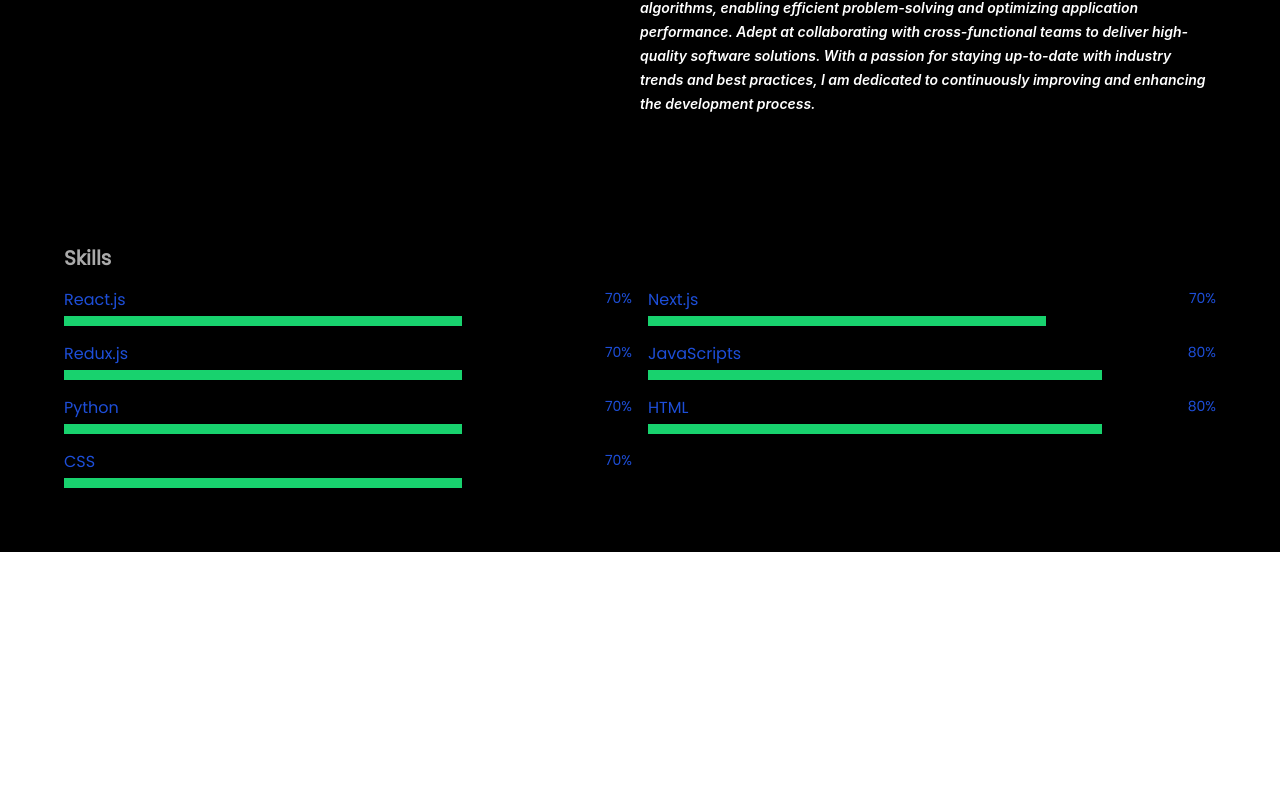
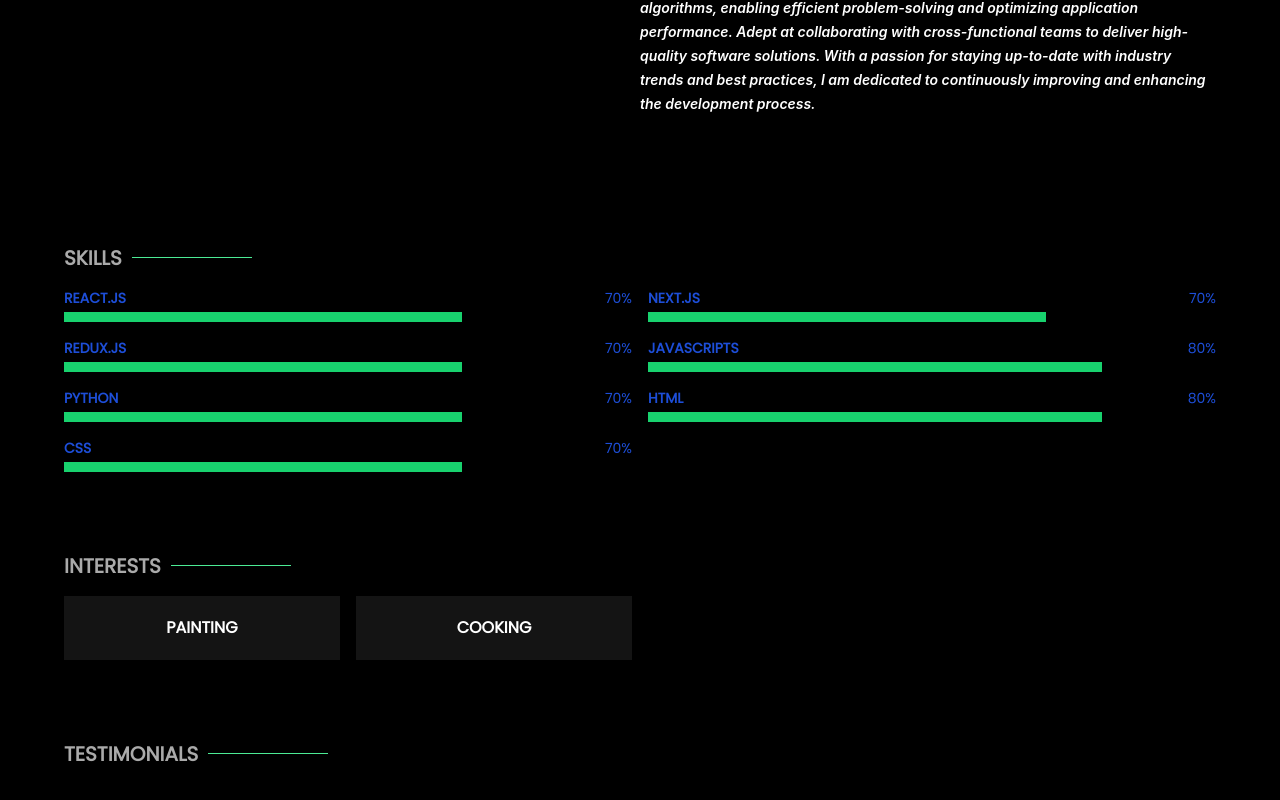
Before and after one commit to DeepakGoswami5/DevFolioShowcase, a React (Create React App) app: page /about in a window 1280 px wide. Shown: the part 352-1152 px from the top of the page. Before the commit the page ends 904 px from the top, so only its background shows below. Built offline with nearby package versions, Linux system fonts and the light colour scheme.

Commit message:
added carousel for testimony

```diff
--- a/src/App.css
+++ b/src/App.css
@@ -1,15 +1,32 @@
-.green-color{
+.green-color {
     color: #18d26e;
 }
-.green-color-bg{
+
+.green-color-bg {
     background: #18d26e;
 }
-.grey-color-bg{
+
+.grey-color-bg {
     background: (255, 255, 255, 0.15)
 }
-.grey-sub{
-    color:#aaaaaa;
+
+.grey-sub {
+    color: #aaaaaa;
 }
-.font-family-segoe{
-    font-family: -apple-system,BlinkMacSystemFont,"Segoe UI",Roboto,"Helvetica Neue",Arial,"Noto Sans",sans-serif,"Apple Color Emoji","Segoe UI Emoji","Segoe UI Symbol","Noto Color Emoji";
+
+.font-family-segoe {
+    font-family: -apple-system, BlinkMacSystemFont, "Segoe UI", Roboto, "Helvetica Neue", Arial, "Noto Sans", sans-serif, "Apple Color Emoji", "Segoe UI Emoji", "Segoe UI Symbol", "Noto Color Emoji";
 }
+
+.line {
+    content: "";
+    width: 120px;
+    height: 1px;
+    display: inline-block;
+    background: #4ceb95;
+    margin: 7px 10px
+}
+
+.bg-grey-08 {
+    background: rgba(255, 255, 255, 0.08);
+}
--- /dev/null
+++ b/src/components/carousel/index.jsx
@@ -0,0 +1,50 @@
+const Carousel = () => {
+    return (
+        <>
+            <div id="default-carousel" className="relative w-full" dataCarousel="slide">
+                <div className="relative h-56 overflow-hidden rounded-lg md:h-96">
+                    <div className="hidden duration-700 ease-in-out" dataCarouselItem>
+                        <img src="/images/batman-background-mobile.jpg" className="absolute block w-full -translate-x-1/2 -translate-y-1/2 top-1/2 left-1/2" alt="..." />
+                    </div>
+                    <div className="hidden duration-700 ease-in-out" dataCarouselItem>
+                        <img src="/images/batman-background-mobile.jpg" className="absolute block w-full -translate-x-1/2 -translate-y-1/2 top-1/2 left-1/2" alt="..." />
+                    </div>
+                    <div className="hidden duration-700 ease-in-out" dataCarouselItem>
+                        <img src="/images/batman-background-mobile.jpg" className="absolute block w-full -translate-x-1/2 -translate-y-1/2 top-1/2 left-1/2" alt="..." />
+                    </div>
+                    <div className="hidden duration-700 ease-in-out" dataCarouselItem>
+                        <img src="/images/batman-background-mobile.jpg" className="absolute block w-full -translate-x-1/2 -translate-y-1/2 top-1/2 left-1/2" alt="..." />
+                    </div>
+                    <div className="hidden duration-700 ease-in-out" dataCarouselItem>
+                        <img src="/images/batman-background-mobile.jpg" className="absolute block w-full -translate-x-1/2 -translate-y-1/2 top-1/2 left-1/2" alt="..." />
+                    </div>
+                </div>
+                <div className="absolute z-30 flex space-x-3 -translate-x-1/2 bottom-5 left-1/2">
+                    <button type="button" className="w-3 h-3 rounded-full" ariaCurrent="true" ariaLabel="Slide 1" dataCarouselSlideTo="0"></button>
+                    <button type="button" className="w-3 h-3 rounded-full" ariaCurrent="false" ariaLabel="Slide 2" dataCarouselSlideTo="1"></button>
+                    <button type="button" className="w-3 h-3 rounded-full" ariaCurrent="false" ariaLabel="Slide 3" dataCarouselSlideTo="2"></button>
+                    <button type="button" className="w-3 h-3 rounded-full" ariaCurrent="false" ariaLabel="Slide 4" dataCarouselSlideTo="3"></button>
+                    <button type="button" className="w-3 h-3 rounded-full" ariaCurrent="false" ariaLabel="Slide 5" dataCarouselSlideTo="4"></button>
+                </div>
+                <button type="button" className="absolute top-0 left-0 z-30 flex items-center justify-center h-full px-4 cursor-pointer group focus:outline-none" dataCarouselPrev>
+                    <span className="inline-flex items-center justify-center w-10 h-10 rounded-full bg-white/30 dark:bg-gray-800/30 group-hover:bg-white/50 dark:group-hover:bg-gray-800/60 group-focus:ring-4 group-focus:ring-white dark:group-focus:ring-gray-800/70 group-focus:outline-none">
+                        <svg className="w-4 h-4 text-white dark:text-gray-800" ariaHidden="true" xmlns="http://www.w3.org/2000/svg" fill="none" viewBox="0 0 6 10">
+                            <path stroke="currentColor" strokeLinecap="round" strokeLinejoin="round" strokeWidth="2" d="M5 1 1 5l4 4" />
+                        </svg>
+                        <span className="sr-only">Previous</span>
+                    </span>
+                </button>
+                <button type="button" className="absolute top-0 right-0 z-30 flex items-center justify-center h-full px-4 cursor-pointer group focus:outline-none" dataCarouselNext>
+                    <span className="inline-flex items-center justify-center w-10 h-10 rounded-full bg-white/30 dark:bg-gray-800/30 group-hover:bg-white/50 dark:group-hover:bg-gray-800/60 group-focus:ring-4 group-focus:ring-white dark:group-focus:ring-gray-800/70 group-focus:outline-none">
+                        <svg className="w-4 h-4 text-white dark:text-gray-800" ariaHidden="true" xmlns="http://www.w3.org/2000/svg" fill="none" viewBox="0 0 6 10">
+                            <path stroke="currentColor" strokeLinecap="round" strokeLinejoin="round" strokeWidth="2" d="m1 9 4-4-4-4" />
+                        </svg>
+                        <span className="sr-only">Next</span>
+                    </span>
+                </button>
+            </div>
+
+        </>
+    )
+}
+export default Carousel
--- a/src/components/pageHeader/index.jsx
+++ b/src/components/pageHeader/index.jsx
@@ -3,6 +3,7 @@ const PageHeader = ({ data }) => {
         <>
             <div className="text-xl	grey-sub font-semibold text-gray-500 md:ml-11">
                 {data.title}
+                <div className="line"></div>
             </div>
             <div className="font-black text-white text-3xl font-semibold text-gray-500 md:ml-11">
                 {data.description}
--- a/src/components/skills/index.jsx
+++ b/src/components/skills/index.jsx
@@ -2,7 +2,7 @@ const Skills = ({data}) => {
     return (
         <>
             <div class="flex justify-between mb-1">
-                <span class="text-base font-medium text-blue-700 dark:text-white">{data.title}</span>
+                <span class="text-sm font-semibold font-medium text-blue-700 dark:text-white">{data.title.toUpperCase()}</span>
                 <span class="text-sm font-medium text-blue-700 dark:text-white">{data.rating}</span>
             </div>
             <div class="ease-linear	w-full grey-color-bg rounded-none h-2.5 opacity-100	dark:bg-gray-800">
--- a/src/constant/data.jsx
+++ b/src/constant/data.jsx
@@ -48,19 +48,19 @@ export const SOCIAL_MEDIA = [
     }
 ]
 export const ABOUT_PAGE = {
-    title: 'About',
+    title: 'ABOUT',
     description: "LEARN MORE ABOUT ME"
 }
 export const RESUME_PAGE = {
-    title: 'Resume',
+    title: 'RESUME',
     description: "CHECK MY RESUME"
 }
 export const PROJECTS_PAGE = {
-    title: 'Projects',
+    title: 'PROJECTS',
     description: "CHECK MY PROJECTS"
 }
 export const CONTACT_PAGE = {
-    title: 'Contact',
+    title: 'CONTACT',
     description: "CONTACT ME"
 }
 export const SKILLS = [
@@ -100,3 +100,11 @@ export const SKILLS = [
         rating:'70%'
     }
 ]
+export const INTERESTS = ["PAINTING","COOKING"]
+export const CAROUSEL = [
+    {
+        title: "React.js",
+        id: "react_js",
+        rating:'70%'
+    },
+]
--- a/src/pages/about/index.jsx
+++ b/src/pages/about/index.jsx
@@ -1,13 +1,14 @@
 import PageHeader from "../../components/pageHeader"
 import Skills from '../../components/skills'
-import { ABOUT_PAGE, DESIGNATION, ABOUT_SUMMARY, SKILLS } from "../../constant/data"
+import Carousel from "../../components/carousel"
+import { ABOUT_PAGE, DESIGNATION, ABOUT_SUMMARY, SKILLS, INTERESTS } from "../../constant/data"
 const About = () => {
     return (
         <div className="bg-black md:bg-blend-darken max-w-screen-xl md:mx-auto p-4">
             <PageHeader
                 data={ABOUT_PAGE}
             />
-            <div className="md:m-12 text-white font-semibold text-gray-500">
+            <div className="sm:m-4 md:m-12 text-white font-semibold text-gray-500">
                 <div className="grid grid-cols-1 md:grid-cols-2">
                     <div>
                         <img class="inline w-96	h-96 border-current" src="/images/batman-background-mobile.jpg" alt="..." />
@@ -18,7 +19,8 @@ const About = () => {
                     </div>
                 </div>
                 <div className="text-xl	grey-sub font-semibold text-gray-500 mt-4">
-                    Skills
+                    SKILLS
+                    <div className="line"></div>
                 </div>
                 <div className="grid grid-cols-1 md:grid-cols-2 gap-4 mt-4">
                     {SKILLS.map((item) => (
@@ -29,6 +31,24 @@ const About = () => {
                         </div>
                     ))}
                 </div>
+                <div className="text-xl	grey-sub font-semibold text-gray-500 mt-20">
+                    INTERESTS
+                    <div className="line"></div>
+                </div>
+                <div className="grid grid-cols-1 md:grid-cols-4 gap-4 mt-4">
+                    {INTERESTS.map((item) => (
+                        <button className="ease-in duration-300 bg-grey-08 font-bold text-base p-5">
+                            {item}
+                        </button>
+                    ))}
+                </div>
+                <div className="text-xl	grey-sub font-semibold text-gray-500 mt-20">
+                    TESTIMONIALS
+                    <div className="line"></div>
+                </div>
+                <div className="grid grid-cols-1 md:grid-cols-4 gap-4 mt-4">
+                    {/* <Carousel /> */}
+                </div>
             </div>
 
         </div>
```
